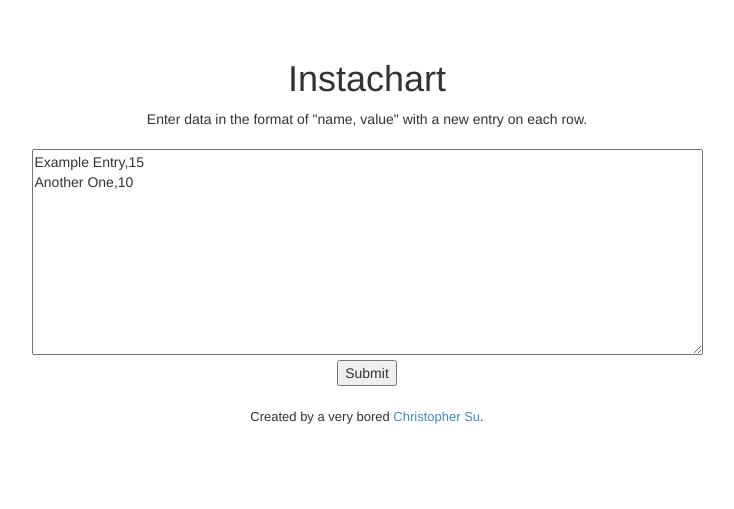
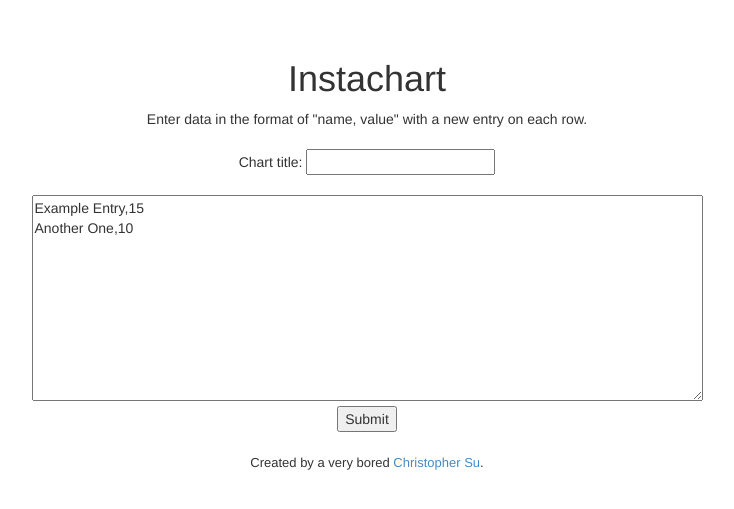
Before and after one commit to csu/Instachart, a Flask app: page / in a window 1280 px wide. Shown: the part 51-560 px from the top of the page, without its empty margins (273-1007 px from the left). Run offline with Flask 2, Linux system fonts and the light colour scheme; some libraries are stand-ins or nearby versions.

Commit message:
chart titles

```diff
--- a/server.py
+++ b/server.py
@@ -51,7 +51,7 @@ def generate_pie():
                 })
             except:
                 return throw_parse_error()
-        chart_id = str(collection.insert({'data': data}))
+        chart_id = str(collection.insert({'title': str(request.form['title']), 'data': data}))
         if chart_id is not None:
             return render_template('redirect.html', redirect_location="/chart/" + chart_id)
         else:
@@ -61,8 +61,10 @@ def generate_pie():
 
 @app.route('/chart/<id>', methods=['GET'])
 def view_chart(id):
-    chart_data = collection.find_one(ObjectId(id))['data']
-    return render_template('pie_chart.html', chart_data=json.dumps(chart_data), chart_id=id)
+    chart = collection.find_one(ObjectId(id))
+    chart_data = chart['data']
+    chart_title = chart['title']
+    return render_template('pie_chart.html', chart_data=json.dumps(chart_data), chart_id=id, chart_title=chart_title)
 
 if __name__ == '__main__':
     app.run(debug=True)
--- a/templates/index.html
+++ b/templates/index.html
@@ -9,7 +9,8 @@
     {{ super() }}
         {% if body_message %}{{ body_message|safe }}{% endif %}
     <form name="input" action="/generate/pie" method="post">
-        Enter data in the format of "name, value" with a new entry on each row.<br /><br />
+        Enter data in the format of "name, value" with a new entry on each row.<br /><br /><form>
+        Chart title: <input type="text" name="title"><br /><br />
         <textarea name="data" id="data" rows="10" cols="80">Example Entry,15
 Another One,10</textarea>
 <br />
--- a/templates/pie_chart.html
+++ b/templates/pie_chart.html
@@ -46,6 +46,7 @@
 {% block header %}{{ page_title }}{% endblock %}
 {% block body %}
     {{ super() }}
+    <h2>{{ chart_title }}</h2>
     <div id="pieChart"></div>
     <p>Use this link to share this chart:<br />
         <a href="http://instachart.herokuapp.com/chart/{{ chart_id|safe }}">http://instachart.herokuapp.com/chart/{{ chart_id }}</a></p>
```
